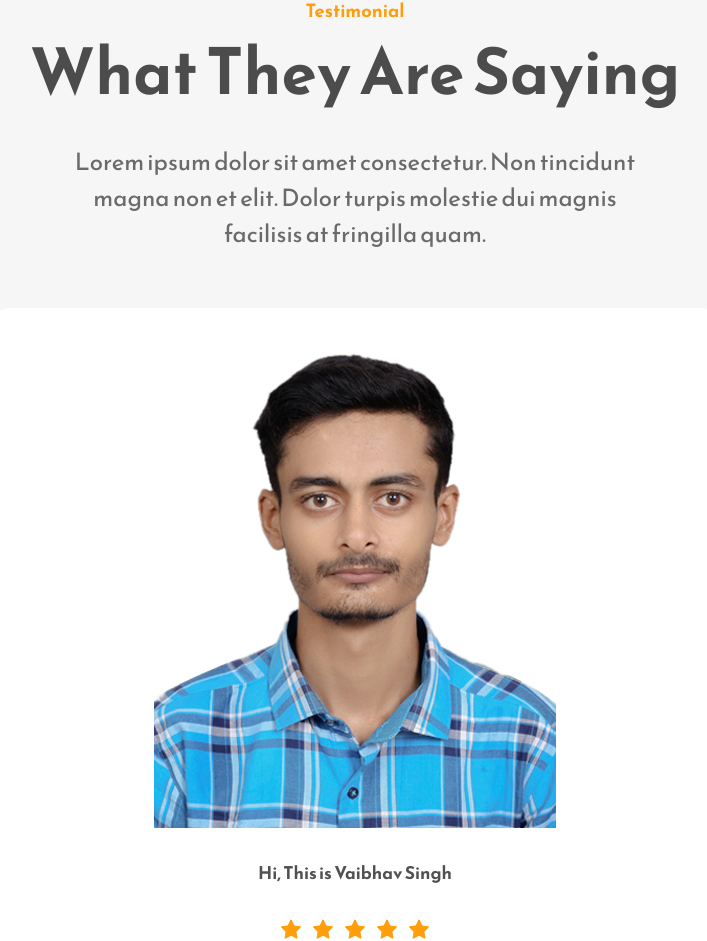
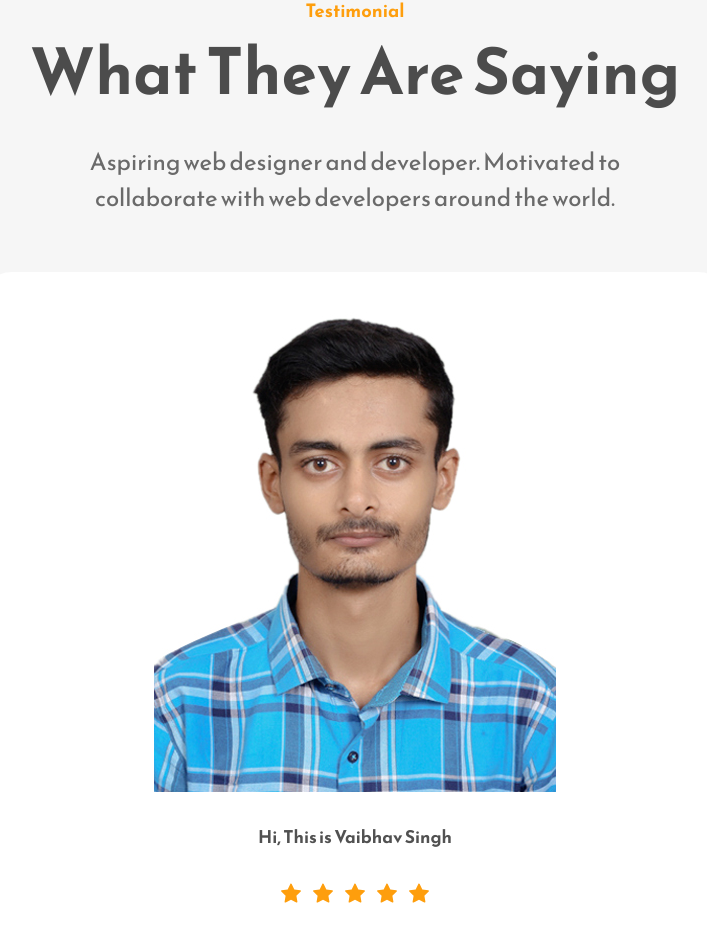
Before and after one commit to Vaibhav2470/foodie, a React (Create React App) app: page / in a window 1280 px wide. Shown: the part 2930-3871 px from the top of the page, without its empty margins (285-992 px from the left). Built offline with nearby package versions, Linux system fonts and the light colour scheme.

Commit message:
Testmonial Change

```diff
--- a/src/Components/Testimonial.js
+++ b/src/Components/Testimonial.js
@@ -9,8 +9,7 @@ const Testimonial = () => {
         <p className="primary-subheading">Testimonial</p>
         <h1 className="primary-heading">What They Are Saying</h1>
         <p className="primary-text">
-          Lorem ipsum dolor sit amet consectetur. Non tincidunt magna non et
-          elit. Dolor turpis molestie dui magnis facilisis at fringilla quam.
+         Aspiring web designer and developer. Motivated to collaborate with web developers around the world.
         </p>
       </div>
       <div className="testimonial-section-bottom">
```
